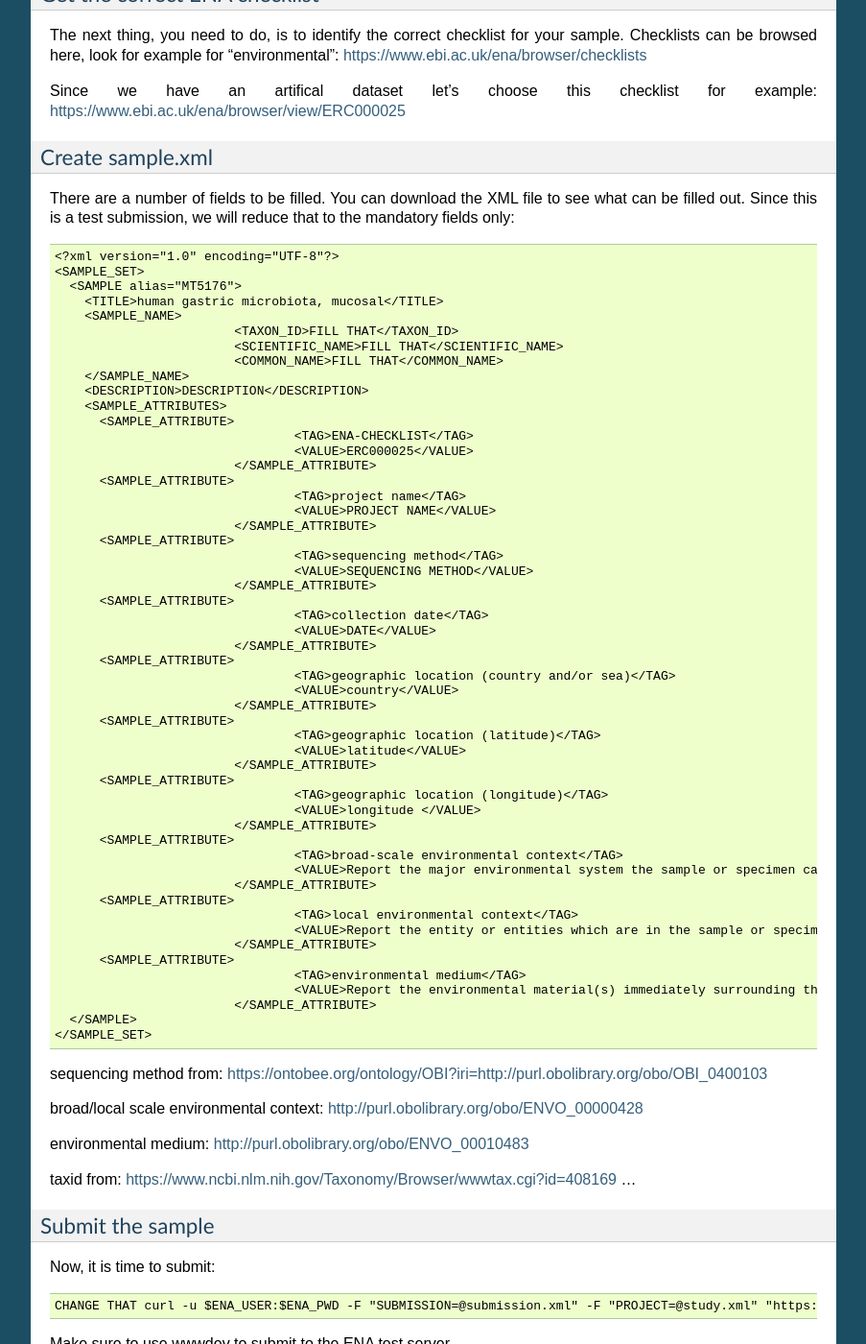
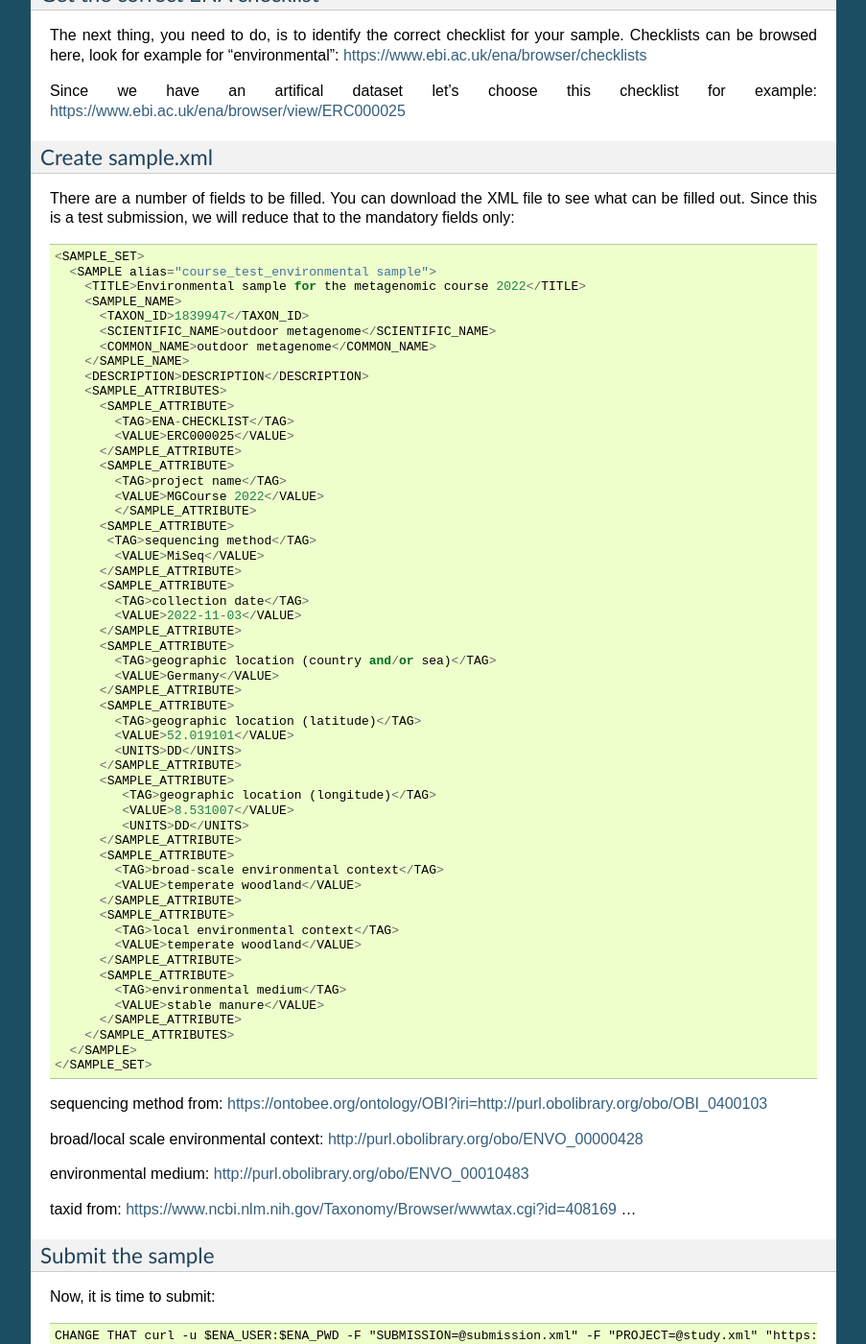
Before and after one commit to metagenomics/metagenomics-workshop, a Sphinx documentation site: the page built from docs/data_submission/environment_sample.rst, in a window 1280 px wide and 1400 px high, scrolled down 823 px. Shown: the whole window at 96% size, without its empty margins (198-1101 px from the left). Built offline with Sphinx 7.4.7, drawn with Linux system fonts in a browser that asks for light colours.

Commit message:
Update environment_sample.rst

```diff
--- a/docs/data_submission/environment_sample.rst
+++ b/docs/data_submission/environment_sample.rst
@@ -50,59 +50,62 @@ Create sample.xml
 There are a number of fields to be filled. You can download the XML file to see what can be filled out. Since this is a test submission,
 we will reduce that to the mandatory fields only::
 
-  <?xml version="1.0" encoding="UTF-8"?>
-  <SAMPLE_SET>
-    <SAMPLE alias="MT5176">
-      <TITLE>human gastric microbiota, mucosal</TITLE>
-      <SAMPLE_NAME>
-			  <TAXON_ID>FILL THAT</TAXON_ID>
-			  <SCIENTIFIC_NAME>FILL THAT</SCIENTIFIC_NAME>
-			  <COMMON_NAME>FILL THAT</COMMON_NAME>
-      </SAMPLE_NAME>
-      <DESCRIPTION>DESCRIPTION</DESCRIPTION>
-      <SAMPLE_ATTRIBUTES>
-        <SAMPLE_ATTRIBUTE>
-				  <TAG>ENA-CHECKLIST</TAG>
-				  <VALUE>ERC000025</VALUE>
-			  </SAMPLE_ATTRIBUTE>
-        <SAMPLE_ATTRIBUTE>
-				  <TAG>project name</TAG>
-				  <VALUE>PROJECT NAME</VALUE>
-			  </SAMPLE_ATTRIBUTE>
-        <SAMPLE_ATTRIBUTE>
-				  <TAG>sequencing method</TAG>
-				  <VALUE>SEQUENCING METHOD</VALUE>
-			  </SAMPLE_ATTRIBUTE>
-        <SAMPLE_ATTRIBUTE>
-				  <TAG>collection date</TAG>
-				  <VALUE>DATE</VALUE>
-			  </SAMPLE_ATTRIBUTE>
-        <SAMPLE_ATTRIBUTE>
-				  <TAG>geographic location (country and/or sea)</TAG>
-				  <VALUE>country</VALUE>
-			  </SAMPLE_ATTRIBUTE>
-        <SAMPLE_ATTRIBUTE>
-				  <TAG>geographic location (latitude)</TAG>
-				  <VALUE>latitude</VALUE>
-			  </SAMPLE_ATTRIBUTE>
-        <SAMPLE_ATTRIBUTE>
-				  <TAG>geographic location (longitude)</TAG>
-				  <VALUE>longitude </VALUE>
-			  </SAMPLE_ATTRIBUTE>
-        <SAMPLE_ATTRIBUTE>
-				  <TAG>broad-scale environmental context</TAG>
-				  <VALUE>Report the major environmental system the sample or specimen came from. The system(s) identified should have a coarse spatial grain, to provide the general environmental context of where the sampling was done (e.g. in the desert or a rainforest). We recommend using subclasses of EnvO’s biome class: http://purl.obolibrary.org/obo/ENVO_00000428. EnvO documentation about how to use the field: https://github.com/EnvironmentOntology/envo/wiki/Using-ENVO-with-MIxS. </VALUE>
-			  </SAMPLE_ATTRIBUTE>
-        <SAMPLE_ATTRIBUTE>
-				  <TAG>local environmental context</TAG>
-				  <VALUE>Report the entity or entities which are in the sample or specimen’s local vicinity and which you believe have significant causal influences on your sample or specimen. We recommend using EnvO terms which are of smaller spatial grain than your entry for "broad-scale environmental context". Terms, such as anatomical sites, from other OBO Library ontologies which interoperate with EnvO (e.g. UBERON) are accepted in this field. EnvO documentation about how to use the field: https://github.com/EnvironmentOntology/envo/wiki/Using-ENVO-with-MIxS. </VALUE>
-			  </SAMPLE_ATTRIBUTE>
-        <SAMPLE_ATTRIBUTE>
-				  <TAG>environmental medium</TAG>
-				  <VALUE>Report the environmental material(s) immediately surrounding the sample or specimen at the time of sampling. We recommend using subclasses of 'environmental material' (http://purl.obolibrary.org/obo/ENVO_00010483). EnvO documentation about how to use the field: https://github.com/EnvironmentOntology/envo/wiki/Using-ENVO-with-MIxS . Terms from other OBO ontologies are permissible as long as they reference mass/volume nouns (e.g. air, water, blood) and not discrete, countable entities (e.g. a tree, a leaf, a table top). </VALUE>
-			  </SAMPLE_ATTRIBUTE>
-    </SAMPLE>
-  </SAMPLE_SET>
+	<SAMPLE_SET>
+	  <SAMPLE alias="course_test_environmental sample">
+	    <TITLE>Environmental sample for the metagenomic course 2022</TITLE>
+	    <SAMPLE_NAME>
+	      <TAXON_ID>1839947</TAXON_ID>
+	      <SCIENTIFIC_NAME>outdoor metagenome</SCIENTIFIC_NAME>
+	      <COMMON_NAME>outdoor metagenome</COMMON_NAME>
+	    </SAMPLE_NAME>
+	    <DESCRIPTION>DESCRIPTION</DESCRIPTION>
+	    <SAMPLE_ATTRIBUTES>
+	      <SAMPLE_ATTRIBUTE>
+		<TAG>ENA-CHECKLIST</TAG>
+		<VALUE>ERC000025</VALUE>
+	      </SAMPLE_ATTRIBUTE>
+	      <SAMPLE_ATTRIBUTE>
+		<TAG>project name</TAG>
+		<VALUE>MGCourse 2022</VALUE>
+		</SAMPLE_ATTRIBUTE>
+	      <SAMPLE_ATTRIBUTE>
+	       <TAG>sequencing method</TAG>
+		<VALUE>MiSeq</VALUE>
+	      </SAMPLE_ATTRIBUTE>
+	      <SAMPLE_ATTRIBUTE>
+		<TAG>collection date</TAG>
+		<VALUE>2022-11-03</VALUE>
+	      </SAMPLE_ATTRIBUTE>
+	      <SAMPLE_ATTRIBUTE>
+		<TAG>geographic location (country and/or sea)</TAG>
+		<VALUE>Germany</VALUE>
+	      </SAMPLE_ATTRIBUTE>
+	      <SAMPLE_ATTRIBUTE>
+		<TAG>geographic location (latitude)</TAG>
+		<VALUE>52.019101</VALUE>
+		<UNITS>DD</UNITS>
+	      </SAMPLE_ATTRIBUTE>
+	      <SAMPLE_ATTRIBUTE>
+		 <TAG>geographic location (longitude)</TAG>
+		 <VALUE>8.531007</VALUE>
+		 <UNITS>DD</UNITS>
+	      </SAMPLE_ATTRIBUTE>
+	      <SAMPLE_ATTRIBUTE>
+		<TAG>broad-scale environmental context</TAG>
+		<VALUE>temperate woodland</VALUE>
+	      </SAMPLE_ATTRIBUTE>
+	      <SAMPLE_ATTRIBUTE>
+		<TAG>local environmental context</TAG>
+		<VALUE>temperate woodland</VALUE>
+	      </SAMPLE_ATTRIBUTE>
+	      <SAMPLE_ATTRIBUTE>
+		<TAG>environmental medium</TAG>
+		<VALUE>stable manure</VALUE>
+	      </SAMPLE_ATTRIBUTE>
+	    </SAMPLE_ATTRIBUTES>
+	  </SAMPLE>
+	</SAMPLE_SET>
+
 
 sequencing method from:
 https://ontobee.org/ontology/OBI?iri=http://purl.obolibrary.org/obo/OBI_0400103
```
